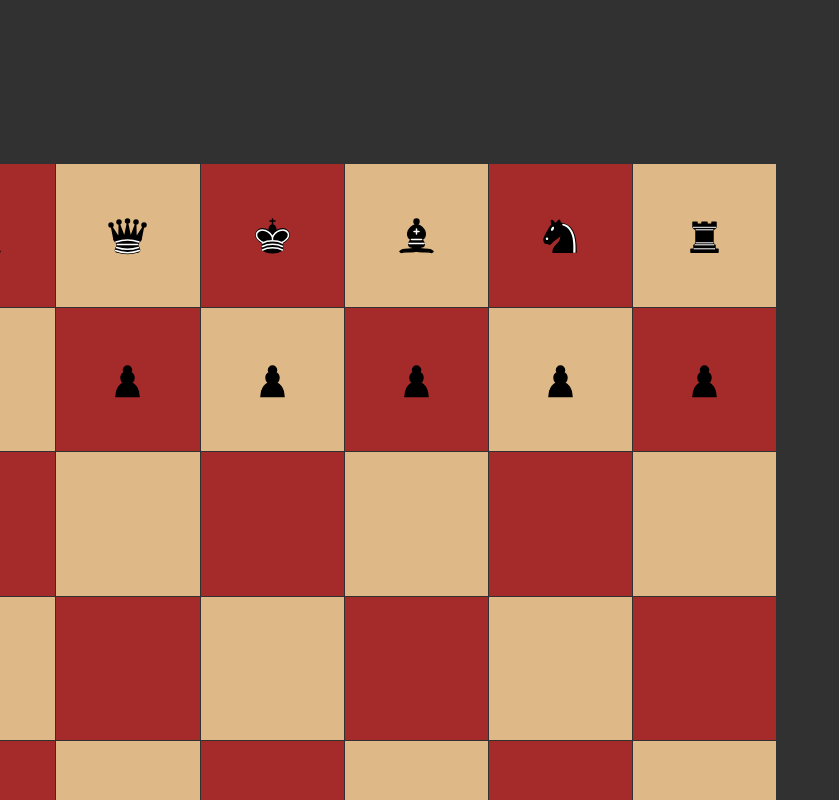
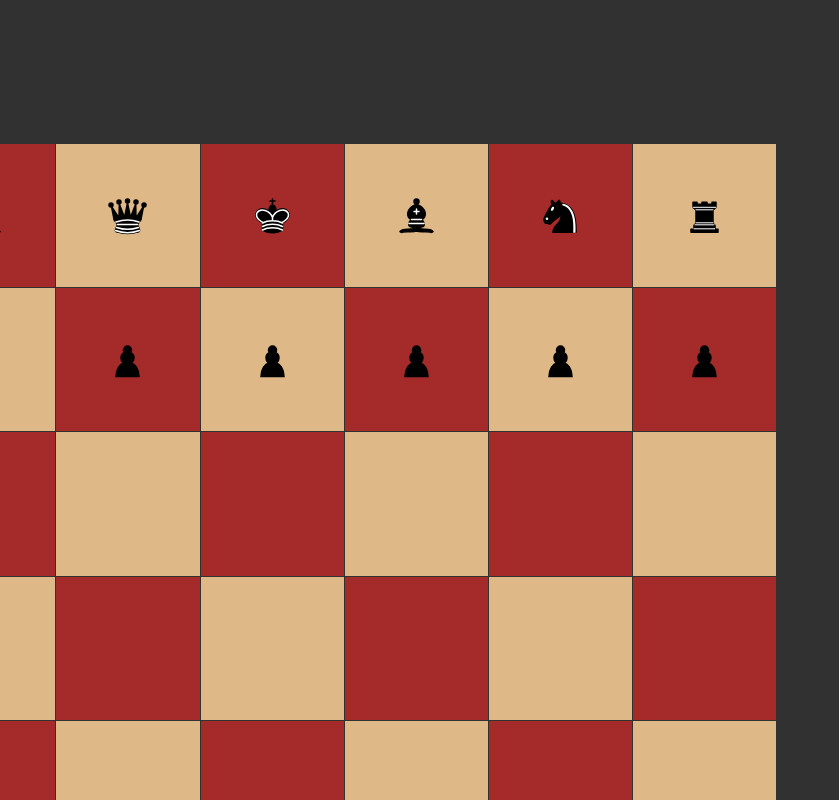
Before and after one commit to benjaminleon/chess960, a plain HTML site: page index.html in a window 1280 px wide. Shown: the top 800 px of the page, without its empty margins (0-839 px from the left). Drawn offline with nearby package versions, Linux system fonts and the light colour scheme.

Commit message:
move it a bit higher

```diff
--- a/style.css
+++ b/style.css
@@ -1,11 +1,10 @@
 body {
   background: #313131;
   display: flex;
-  justify-content: center;
   align-items: center;
   min-height: 100vh;
   max-width: 400px;
-  padding: 20px;
+  padding-top: 0px;
   margin: 0;
   }
 
```
